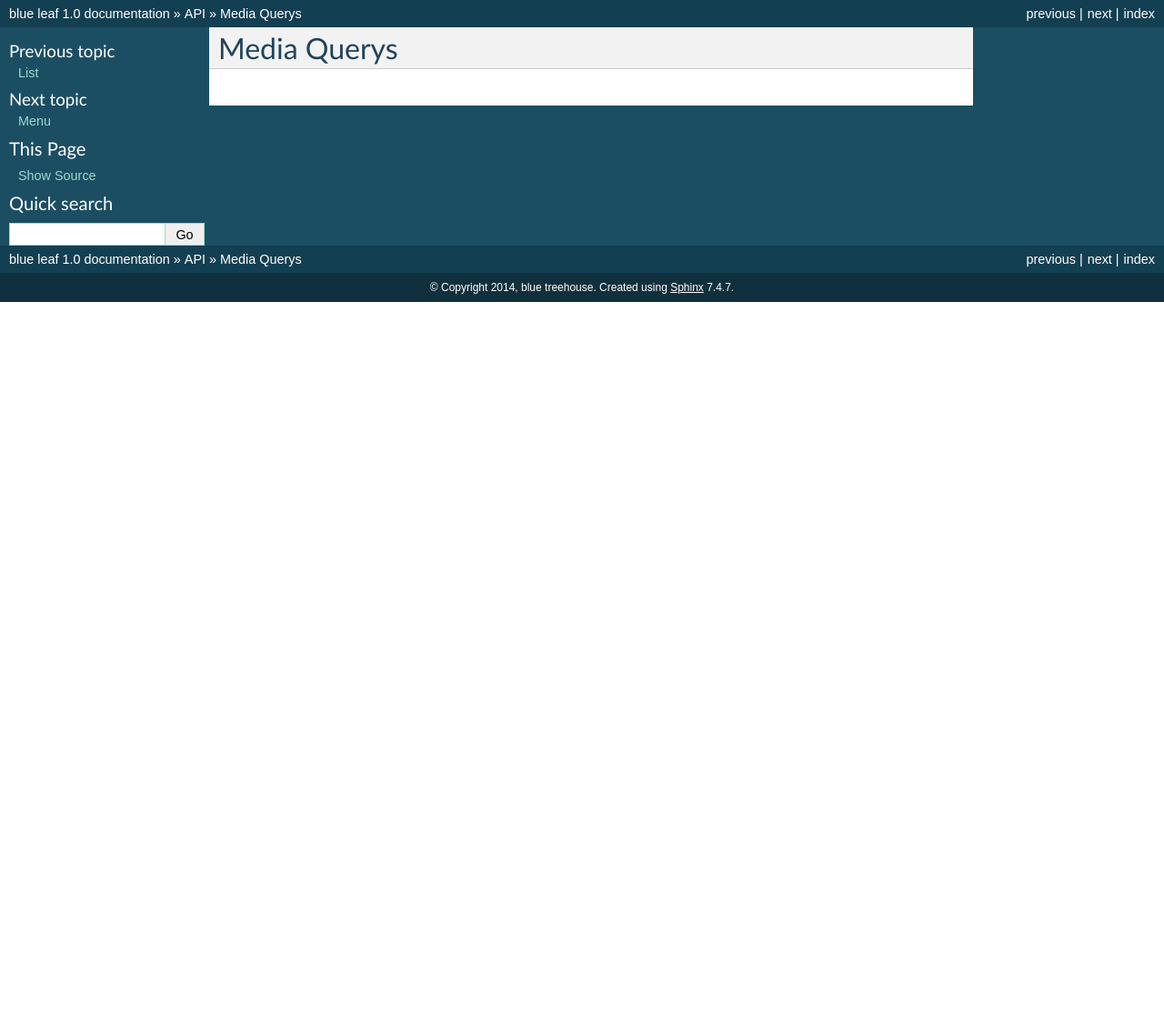
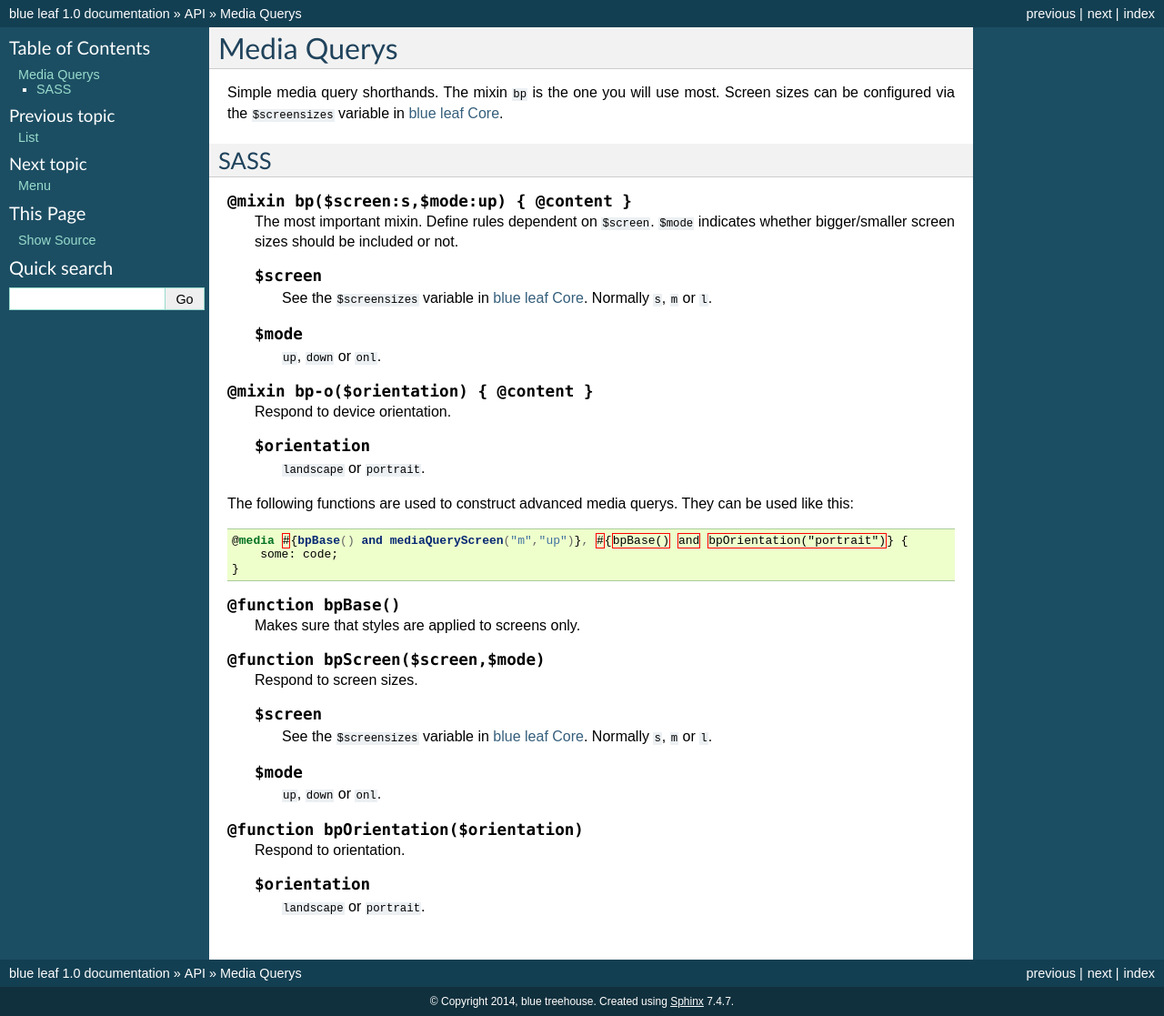
Before and after one commit to derjasper/blue.frontend, a Sphinx documentation site: the page built from public_html/docs/source/api/mediaquerys.rst, in a window 1280 px wide. Shown: the whole page at 91% size. Built offline with Sphinx 7.4.7, drawn with Linux system fonts in a browser that asks for light colours; before the commit the page ends 900 px from its top, so only the background shows below that.

Commit message:
mediaquery doc

```diff
--- a/public_html/docs/source/api/mediaquerys.rst
+++ b/public_html/docs/source/api/mediaquerys.rst
@@ -1,2 +1,63 @@
 Media Querys
 ============
+
+Simple media query shorthands. The mixin ``bp`` is the one you will use most.
+Screen sizes can be configured via the ``$screensizes`` variable in :doc:`blueleaf`.
+
+
+SASS
+----
+
+.. describe:: @mixin bp($screen:s,$mode:up) { @content }
+
+   The most important mixin. Define rules dependent on ``$screen``. ``$mode`` indicates
+   whether bigger/smaller screen sizes should be included or not.
+
+   .. describe:: $screen
+
+      See the ``$screensizes`` variable in :doc:`blueleaf`. Normally ``s``, ``m`` or ``l``.
+
+   .. describe:: $mode
+
+      ``up``, ``down`` or ``onl``.
+
+.. describe:: @mixin bp-o($orientation) { @content }
+
+   Respond to device orientation.
+
+   .. describe:: $orientation
+
+      ``landscape`` or ``portrait``.
+
+
+The following functions are used to construct advanced media querys. They can be used like this:
+
+.. code-block:: css
+
+   @media #{bpBase() and mediaQueryScreen("m","up")}, #{bpBase() and bpOrientation("portrait")} {
+       some: code;
+   }
+
+.. describe:: @function bpBase()
+
+   Makes sure that styles are applied to screens only.
+
+.. describe:: @function bpScreen($screen,$mode)
+
+   Respond to screen sizes.
+
+   .. describe:: $screen
+
+      See the ``$screensizes`` variable in :doc:`blueleaf`. Normally ``s``, ``m`` or ``l``.
+
+   .. describe:: $mode
+
+      ``up``, ``down`` or ``onl``.
+
+.. describe:: @function bpOrientation($orientation)
+
+   Respond to orientation.
+
+   .. describe:: $orientation
+
+      ``landscape`` or ``portrait``.
```
Also changed, not shown: 7 other files.
